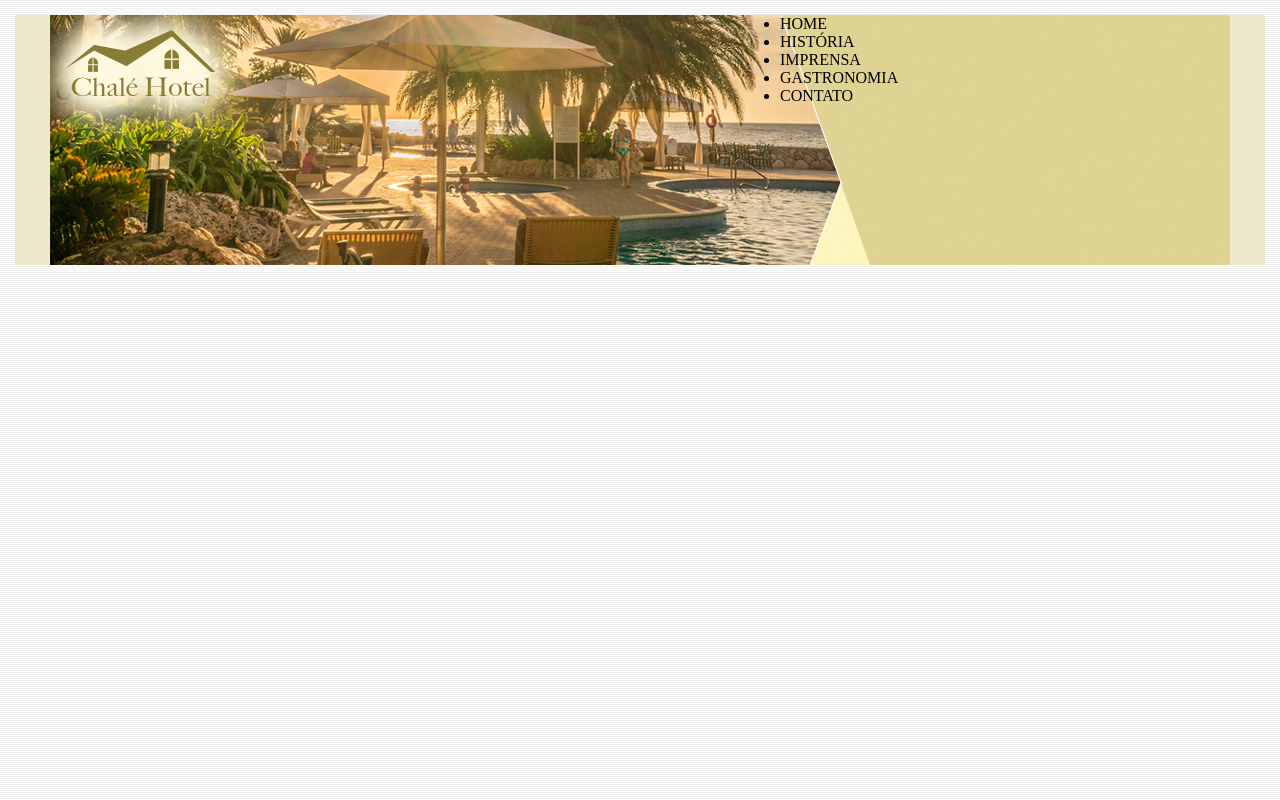
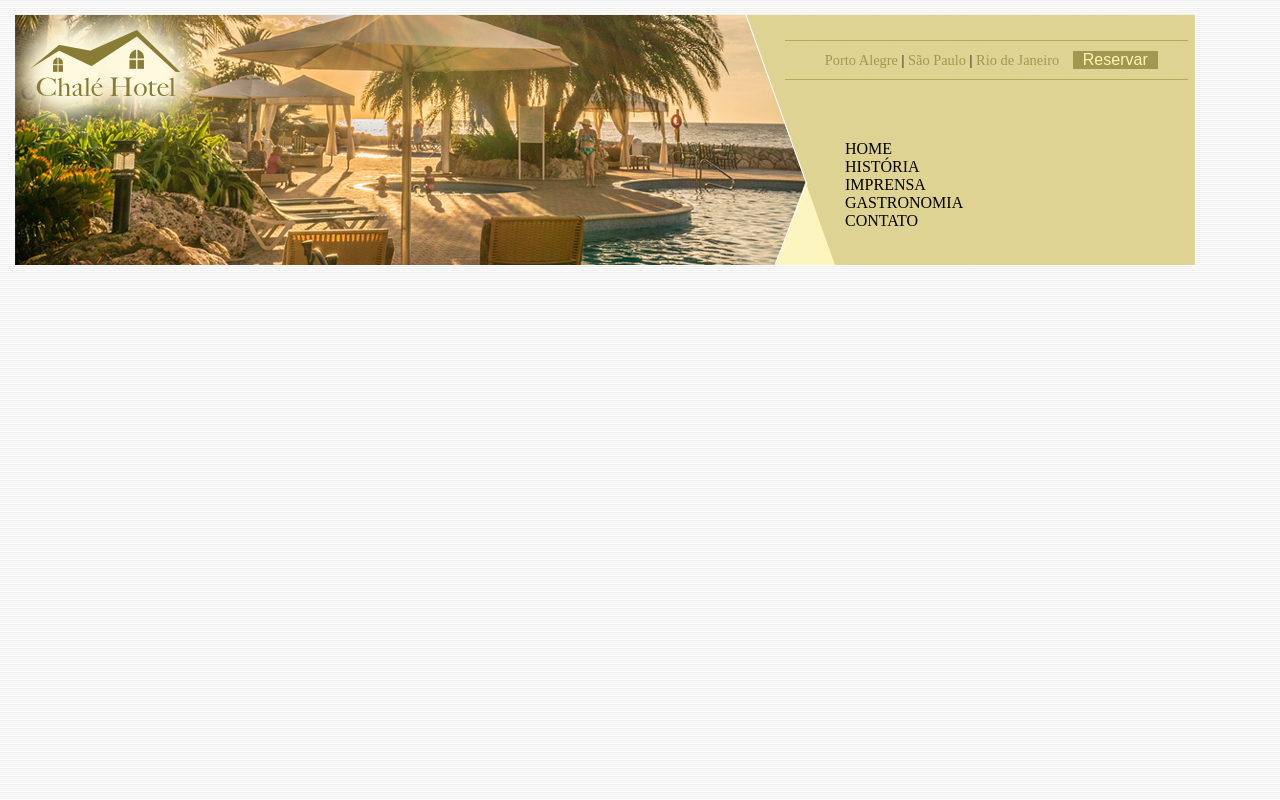
Before and after one commit to EderDSouza/chale-Hotel, a plain HTML site: page index.html in a window 1280 px wide. Drawn offline with Linux system fonts and the light colour scheme.

Commit message:
endereço

```diff
--- a/index.html
+++ b/index.html
@@ -16,6 +16,13 @@
             </div>
 
             <div id="topoMenuLateral">
+                <div id="localizacao">
+                    <span class="endereco">
+                        <a href="">Porto Alegre</a> | <a href="">São Paulo</a> | <a href="">Rio de Janeiro</a>
+                    </span>
+                    <label for="reservar"></label>
+                    <input type="submit" value="Reservar" id="reservar">
+                </div>
                 <nav>
                     <ul>
                         <li>HOME</li>
--- a/style.css
+++ b/style.css
@@ -8,12 +8,21 @@ body{
     background:#fff url(../image/bg.png);
     margin: 15px;
 }
+ul{
+    list-style: none;
+}
+
+a{
+    text-decoration: none;
+}
 
 header{
     width: 100%;
     background: #ede9cc;
+    min-width: 750px;
+    max-width: 1180px;
+}
 
-}
 
 div#containerTopo{
     position: relative;
@@ -45,9 +54,46 @@ div#topoMenuLateral{
 
 }
 
-img.imagemPrincipal{
-    position: fixed;
+div#localizacao{
+    text-align: center;
+    margin-top: 25px;
+    border-top: 1px solid #b5ab56;
+    border-bottom: 1px solid #b5ab56;
+    width: 85%;
+    margin-left: 40px;
+    padding: 10px;
 }
+div#localizacao > span{
+    font-size: 0.9em;
+    padding: 10px;
+
+}
+input{
+    padding-right: 10px;
+    padding-left: 10px;
+    color: #fff5b0;
+    font-size: 1em;
+    background: #a29750;
+    border: none;
+    cursor: pointer;
+
+}
+span.endereco > a{
+    color:#a29750 ;
+}
+a:hover{
+    background: #fff5b0;
+}
+
+nav{
+    margin-top: 60px;
+    margin-left: 100px;
+}
+
+
+
+
+
 
 
 img.logoCasaChale{
```
